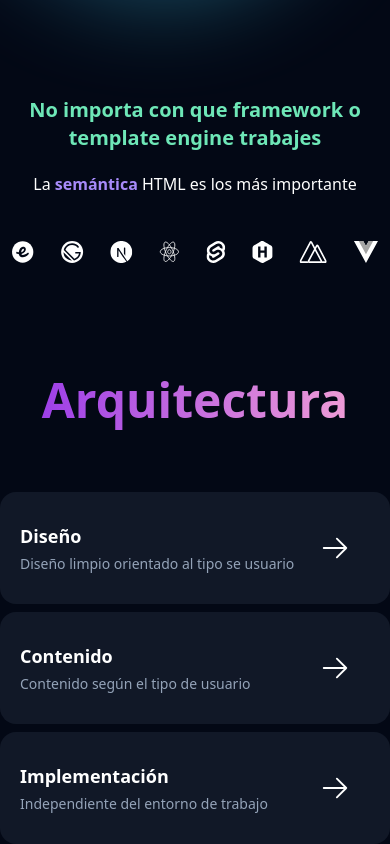
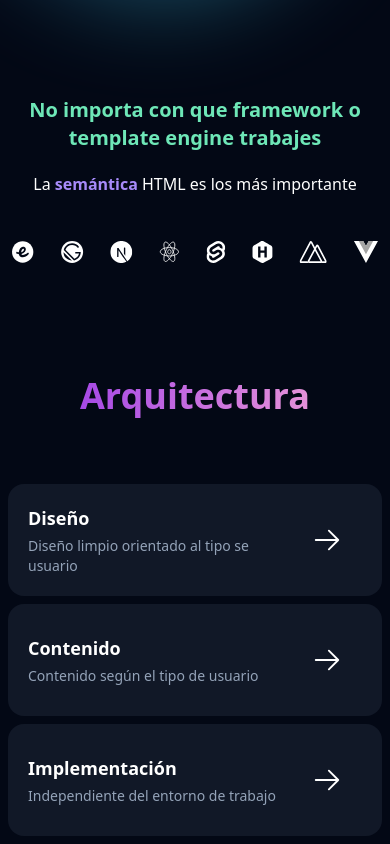
Before and after one commit to tebasp/accesibility-architecture, a Next.js app: page / in a window 390 px wide. Shown: the part 559-1403 px from the top of the page. Built offline with nearby package versions, Linux system fonts and the light colour scheme.

Commit message:
Add styles to architecutre section

```diff
--- a/src/components/organisms/Architecture.tsx
+++ b/src/components/organisms/Architecture.tsx
@@ -3,9 +3,9 @@ import { Title } from '@/components/atoms'
 
 export const Architecture = () => {
     return (
-        <section className="mt-20 sm:mt-32">
-            <Title>Arquitectura</Title>
-            <div className="flex flex-col  sm:flex-row justify-between items-center space-y-2 sm:space-y-0">
+        <section className="mt-20 sm:mt-32 px-2">
+            <Title className="!text-4xl sm:!text-5xl">Arquitectura</Title>
+            <div className="block sm:flex sm:flex-row justify-between items-center space-y-2 sm:space-y-0">
                 <SmallCard
                     title="Diseño"
                     description="Diseño limpio orientado al tipo se usuario"
```
